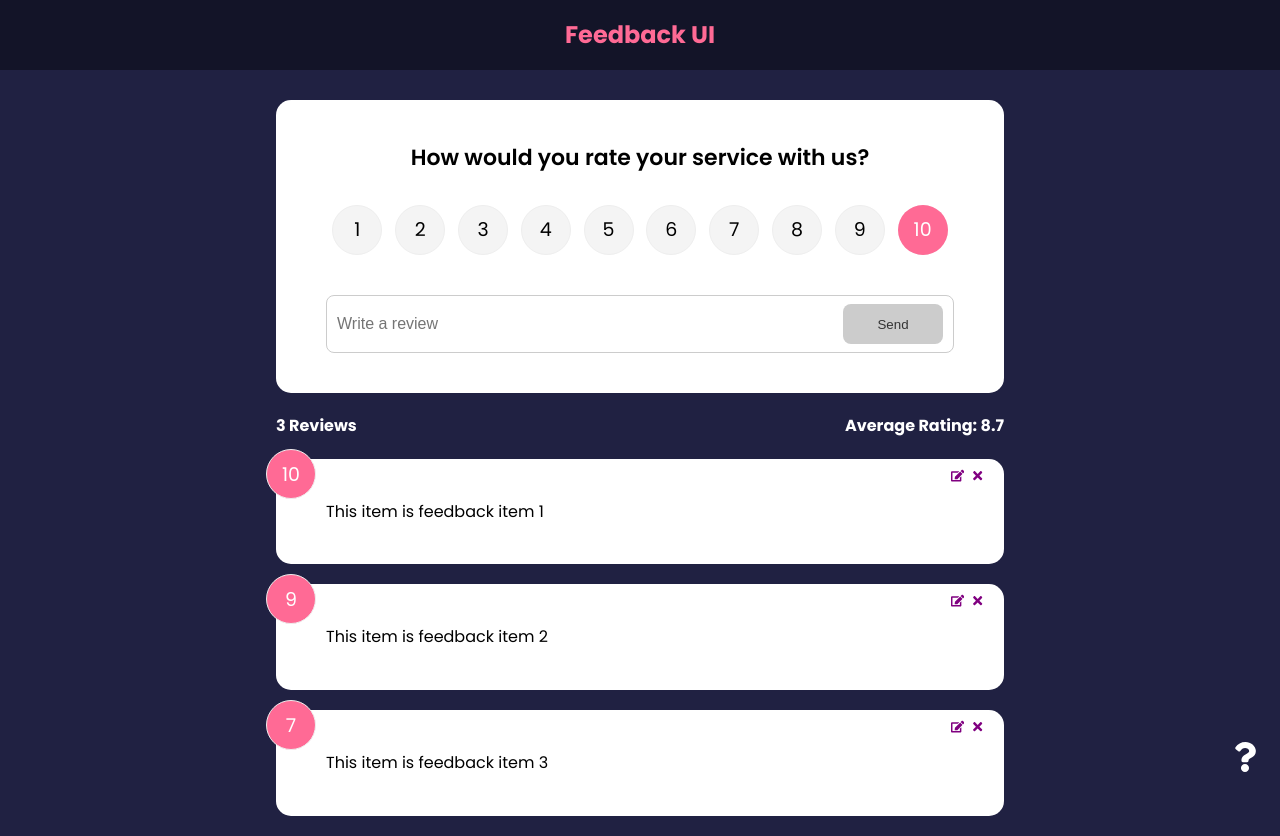
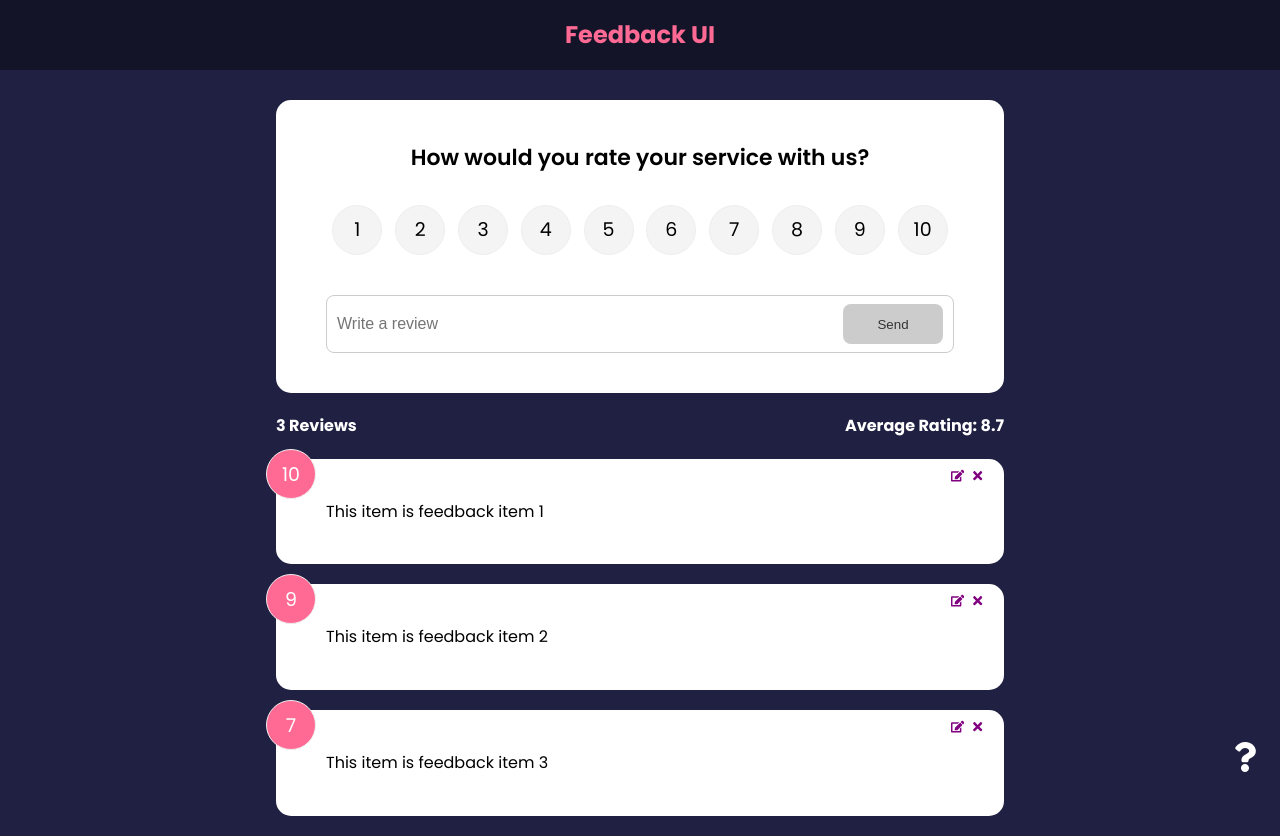
Before and after one commit to ViktorHopkins/feedback-app, a React (Create React App) app: page / in a window 1280 px wide. Built offline with nearby package versions, Linux system fonts and the light colour scheme.

Commit message:
Displaying edit data in form

```diff
--- a/src/components/FeedbackForm.jsx
+++ b/src/components/FeedbackForm.jsx
@@ -1,4 +1,4 @@
-import {useState, useContext} from 'react'
+import {useState, useContext, useEffect} from 'react'
 import Card from './shared/Card';
 import Button from './shared/Button';
 import RatingSelect from './RatingSelect';
@@ -10,7 +10,15 @@
     const [btnDisabled, setbtnDisabled] = useState(true)
     const [message, setMessage] = useState('')
 
-    const {addFeedback} = useContext(FeedbackContext)
+    const {addFeedback, feedbackEdit} = useContext(FeedbackContext)
+
+    useEffect(() => {
+        if (feedbackEdit.edit === true){
+            setbtnDisabled(false)
+            setText(feedbackEdit.item.text)
+            setRating(feedbackEdit.item.rating)
+        }
+    }, [feedbackEdit])
 
     const handleTextChange = (e) => {
         if(text === '') {
--- a/src/components/RatingSelect.jsx
+++ b/src/components/RatingSelect.jsx
@@ -1,7 +1,14 @@
-import { useState } from 'react'
+import { useState, useContext, useEffect } from 'react'
+import FeedbackContext from '../context/FeedbackContext';
 
 function RatingSelect({ select }) {
   const [selected, setSelected] = useState(10)
+
+  const { feedbackEdit } = useContext(FeedbackContext)
+
+  useEffect(() => {
+    setSelected(feedbackEdit.item.rating)
+  }, [feedbackEdit])
 
   const handleChange = (e) => {
     setSelected(+e.currentTarget.value)
--- a/src/context/FeedbackContext.js
+++ b/src/context/FeedbackContext.js
@@ -56,6 +56,7 @@
         deleteFeedback,
         addFeedback,
         editFeedback,
+        feedbackEdit,
       }}
     >
       {children}
```
